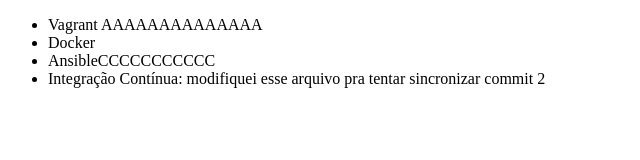
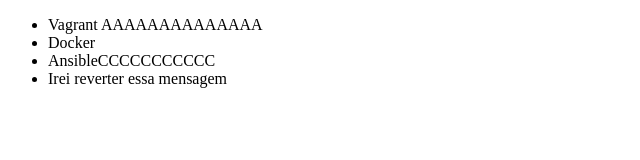
Before and after one commit to OlivierPironi/mainRepositorio, a plain HTML site: page index.html in a window 1280 px wide. Shown: the whole page, without its empty margins (0-640 px from the left). Drawn offline with Linux system fonts and the light colour scheme.

Commit message:
isso será revertido

```diff
--- a/index.html
+++ b/index.html
@@ -9,7 +9,7 @@
         <li>Vagrant AAAAAAAAAAAAAA</li>
         <li>Docker</li>
         <li>AnsibleCCCCCCCCCCC</li>
-        <li>Integração Contínua: modifiquei esse arquivo pra tentar sincronizar commit 2</li>
+        <li>Irei reverter essa mensagem</li>
     </ul>
 </body>
 </html>
```
